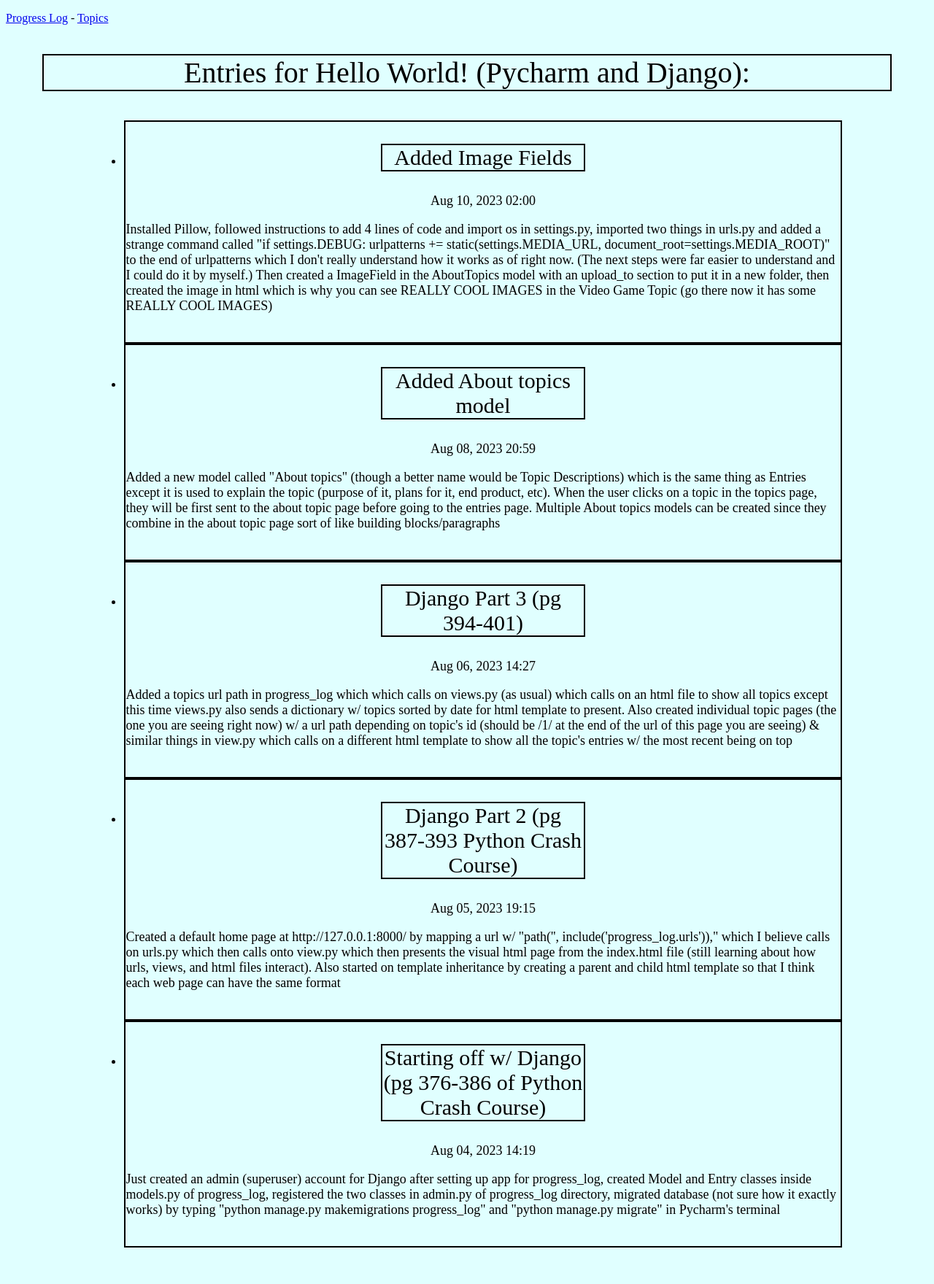
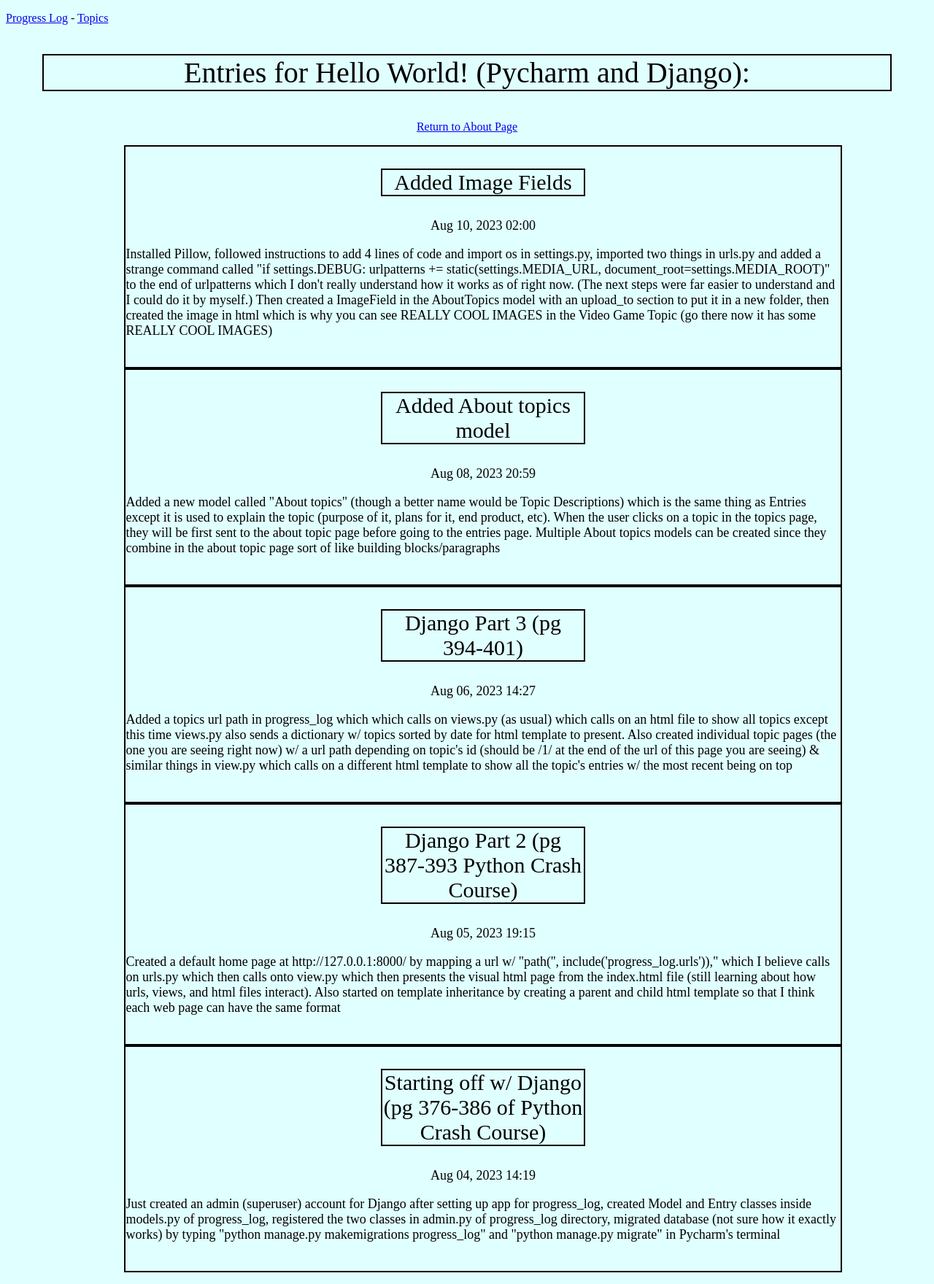
Before and after one commit to joshuagu789/MyPlace, a Django app: page /topics/1/ in a window 1280 px wide. Shown: the whole page at 73% size. Before the commit the page ends 1710 px from the top, so only its background shows below. Run offline with Django 4.2, Linux system fonts and the light colour scheme; data comes from the database, SQL or seed files in the repository; both versions use the stored data as it was after the commit.

Commit message:
Added entries

```diff
--- a/progress_log/templates/progress_log/topic.html
+++ b/progress_log/templates/progress_log/topic.html
@@ -9,9 +9,10 @@
 <body>
   {% block content %}
   <p class="page_title">Entries for {{topic.text}}:</p>
+  <p style="text-align:center"><a href="{% url 'progress_log:topic' topic.id %}about" >Return to About Page</a></p>
   <ul>
     {% for entry in entries %}
-      <li class="body_text">
+      <div class="body_text">
         <p class="section_title">{{entry.title}}</p>
         <p style="text-align:center">{{entry.date_added|date:'M d, Y H:i'}}</p>
         {% if entry.image.url is not null %}
@@ -19,7 +20,7 @@
         {% endif %}
         <p>{{entry.text|linebreaks}}</p>
         <br>
-      </li>
+      </div>
       {% empty %}
         <li>There are no entries for this topic yet</li>
     {% endfor %}
--- a/progress_log/views.py
+++ b/progress_log/views.py
@@ -13,11 +13,8 @@ def topics(request):
     return render(request, 'progress_log/topics.html', context)
 
 def about_topic(request, topic_id):
-    #about_topic = AboutTopic.objects.get(id=topic_id)
     about_topic = AboutTopic.objects.order_by('date_added')
     topic = Topic.objects.get(id=topic_id)
-    #about_topic = AboutTopic.objects.get(topic == topic.text)
-
     descriptions = []
 
     for description in about_topic:
```
Also changed, not shown: db.sqlite3, media/images/CommandBar.png (added), media/images/SnowmanTeam.jpg (added), media/images/TargetLockUI.jpg (added).
